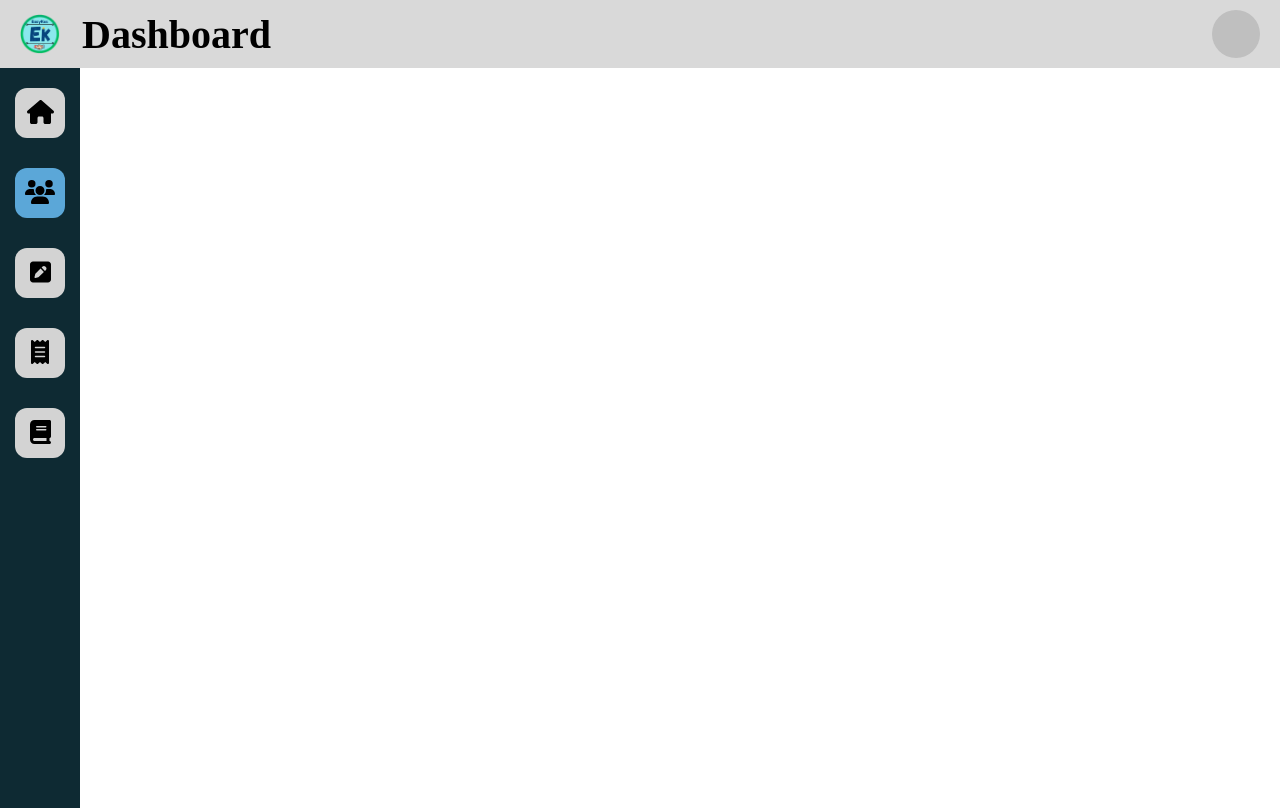
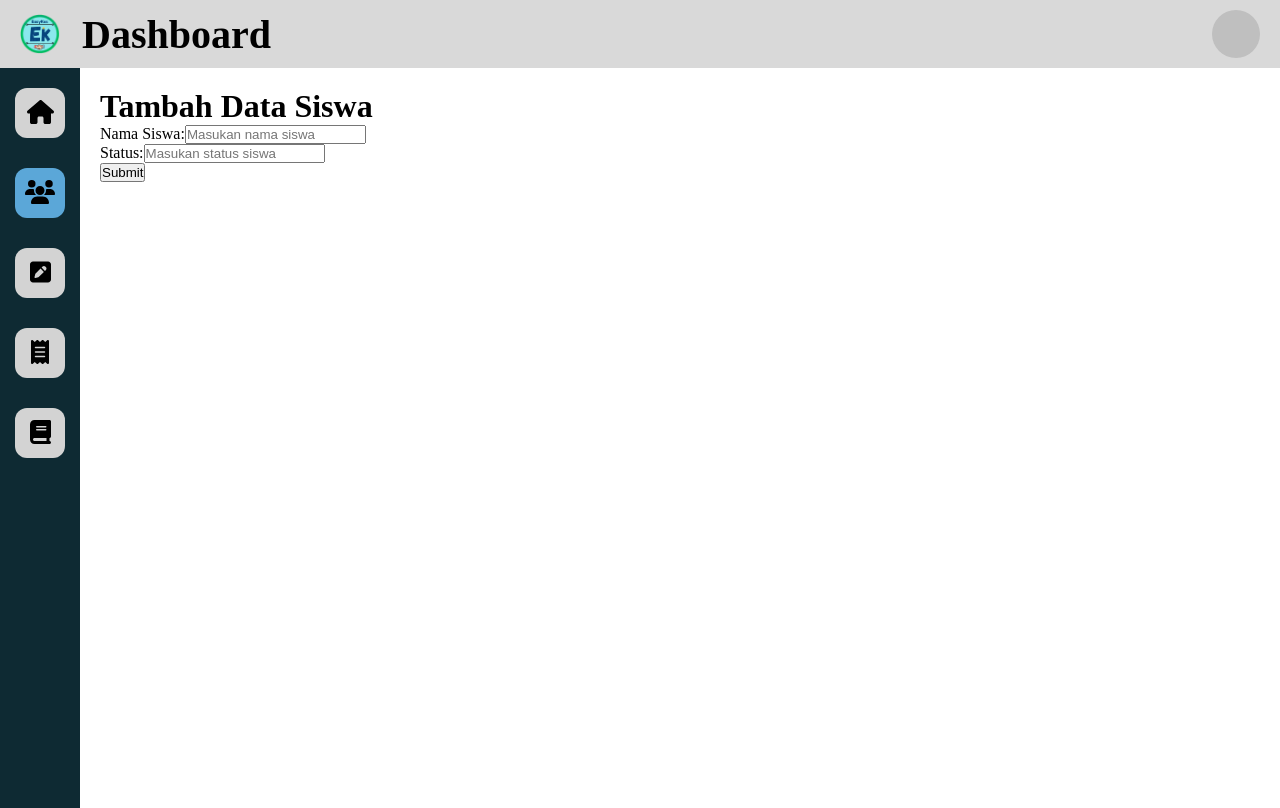
Before and after one commit to PILOTngawur/EassyKas, a React (Vite) app: page /tabsiswa/create in a window 1280 px wide. Before the commit this address had no page. Built offline with nearby package versions, Linux system fonts and the light colour scheme; a web font is replaced by a local one.

Commit message:
Perubahan firdaus

```diff
--- a/src/App.jsx
+++ b/src/App.jsx
@@ -7,6 +7,8 @@ import Pengeluarankas from './pages/Pengeluarankas'
 import Laporan from './pages/Laporan'
 import Dashboard from './pages/dashboard'
 import "bootstrap"
+import CreatSiswa from './pages/TabSiswa/CreatSiswa'
+import UpdateSiswa from './pages/TabSiswa/UpdateSiswa'
 
 
 function App() {
@@ -17,6 +19,8 @@ function App() {
         <Route path='/' element={<Dashboard/>}/>
         <Route path='/dashboard' element={<Dashboard/>}/>
         <Route path='/tabsiswa' element={<TabSiswa/>}/>
+        <Route path='/tabsiswa/create' element={<CreatSiswa/>}/>
+        <Route path='/tabsiswa/update/:id' element={<UpdateSiswa/>}/>
         <Route path='/catatkas' element={<Catatkas/>}/>
         <Route path='/pengeluarankas' element={<Pengeluarankas/>}/>
         <Route path='/laporan' element={<Laporan/>}/>
--- a/src/pages/TabSiswa.jsx
+++ b/src/pages/TabSiswa.jsx
@@ -1,4 +1,5 @@
-import React from 'react'
+// import React from 'react'
+import React, { useEffect, useState } from "react";
 import { FontAwesomeIcon } from '@fortawesome/react-fontawesome'
 import {
   faMagnifyingGlass,
@@ -6,19 +7,38 @@ import {
   faPencil
 } from '@fortawesome/free-solid-svg-icons'
 import styles from './style/TabSiswa.module.css'
+import { Link } from "react-router-dom";
+import axios from "axios";
+
+
+
 
 function TabSiswa() {
+  const [siswas, setSiswas] = useState([]);
+  console.log(siswas);
+  useEffect(() => {
+    axios
+      .get("http://localhost:3030/tabsiswa")
+      .then((res) => setSiswas(res.data))
+      .catch((err) => console.log(err));
+  }, []);
+  const handleDelete = (id) => {
+    axios.delete("http://localhost:3030/tabsiswa/delete/" + id)
+    .then(window.location.reload())
+    .catch(err => console.log(err));
+  }
   return (
     <div className={styles.siswaContainer}>
       <div className={styles.siswaHeader}>
         <div className={styles.searchBox}>
           <label htmlFor="search">SEARCH :</label>
           <input type="text" id="search" placeholder="Cari nama siswa..." />
-          <button><FontAwesomeIcon icon={faMagnifyingGlass} /></button>
+          <button to="/tabsiswa/"><FontAwesomeIcon icon={faMagnifyingGlass} /></button>
         </div>
-        <button className={styles.btnTambah}>+ TAMBAH SISWA</button>
+        <Link to="/tabsiswa/create" className={styles.btnTambah}>+ TAMBAH SISWA</Link>
       </div>
 
+      {siswas.length !== 0 ?
       <table className={styles.siswaTable}>
         <thead>
           <tr>
@@ -42,9 +62,23 @@ function TabSiswa() {
               </button>
             </td>
           </tr>
-          {/* Data dinamis nanti bisa ditambahkan di sini */}
+          {
+                siswas.map(siswa =>
+                    <tr key={siswa.id}>
+                        <td>{siswa.id}</td>
+                        <td>{siswa.nama_siswa}</td>
+                        <td>{siswa.status}</td>
+                        <td>
+                            <Link to={`/tabsiswa/update/${siswa.id}`} className={styles.btnEdit}  ><FontAwesomeIcon icon={faPencil} /> Edit</Link>
+                            <button type="button" onClick={() => handleDelete(siswa.id)} className={styles.btnHapus}><FontAwesomeIcon icon={faTrash} /> Hapus</button>
+                        </td>
+                    </tr>
+                )
+            }
         </tbody>
       </table>
+      : <h2>Tidak ada data siswa</h2>
+      }
     </div>
   )
 }
--- /dev/null
+++ b/src/pages/TabSiswa/CreatSiswa.jsx
@@ -0,0 +1,57 @@
+import React from "react";
+import { useState } from "react";
+import axios from "axios";
+import { useNavigate } from "react-router-dom";
+
+const CreatSiswa = () => {
+  const [values, setValues] = useState({
+    nama_siswa: "",
+    status: "",
+  })
+  const navigate = useNavigate();
+  const handleSubmit = (e) => {
+    e.preventDefault();
+    console.log("Data yang dikirim:", values);
+    axios.post('http://localhost:3030/tabsiswa/create', values)
+    .then(navigate('/tabsiswa'))
+    .catch(err => console.log(err));
+  };
+  return (
+    <div className="d-flex align-items-center flex-column mt-3">
+      <h1>Tambah Data Siswa</h1>
+      <form className="w-50" onSubmit={(handleSubmit)}>
+        <div className="mb-3 mt-3">
+          <label htmlFor="nama_siswa" className="form-label">
+            Nama Siswa:
+          </label>
+          <input
+            type="text"
+            class="form-control"
+            id="nama_siswa"
+            placeholder="Masukan nama siswa"
+            name="nama_siswa"
+            onChange={(e) => setValues({...values, nama_siswa: e.target.value})}
+          />
+        </div>
+        <div className="mb-3">
+          <label htmlFor="status" className="form-label">
+            Status:
+          </label>
+          <input
+            type="text"
+            class="form-control"
+            id="status"
+            placeholder="Masukan status siswa"
+            name="status"
+            onChange={(e) => setValues({...values, status: e.target.value})}
+          />
+        </div>
+        <button type="submit" class="btn btn-primary">
+          Submit
+        </button>
+      </form>
+    </div>
+  );
+};
+
+export default CreatSiswa;
--- /dev/null
+++ b/src/pages/TabSiswa/UpdateSiswa.jsx
@@ -0,0 +1,76 @@
+import { useState } from "react";
+import axios from "axios";
+import { useNavigate } from "react-router-dom";
+import { useEffect } from "react";
+import { useParams } from "react-router-dom";
+
+const UpdateSiswa = () => {
+  const { id } = useParams();
+  const [values, setValues] = useState({
+    nama_siswa: "",
+    status: "",
+  });
+  const navigate = useNavigate();
+  const handleSubmit = (e) => {
+    e.preventDefault();
+    console.log("Data yang dikirim:", values);
+    axios
+      .put("http://localhost:3030/tabsiswa/update/"+ id, values)
+      .then(navigate("/tabsiswa"))
+      .catch((err) => console.log(err));
+  };
+  useEffect(() => {
+    axios
+      .get("http://localhost:3030/tabsiswa/getrecord/" + id)
+      .then((res) =>
+        setValues({
+          ...values,
+          nama_siswa: res.data[0].nama_siswa,
+          status: res.data[0].status,
+        })
+      )
+      .catch((err) => console.log(err));
+  }, []);
+  return (
+    <div className="d-flex align-items-center flex-column mt-3">
+      <h1>Update Data Siswa</h1>
+      <form className="w-50" onSubmit={handleSubmit}>
+        <div className="mb-3 mt-3">
+          <label htmlFor="nama_siswa" className="form-label">
+            Nama Siswa:
+          </label>
+          <input
+            type="text"
+            className="form-control"
+            id="nama_siswa"
+            placeholder="Masukan nama siswa"
+            name="nama_siswa"
+            value={values.nama_siswa}
+            onChange={(e) =>
+              setValues({ ...values, nama_siswa: e.target.value })
+            }
+          />
+        </div>
+        <div className="mb-3">
+          <label htmlFor="status" className="form-label">
+            Status:
+          </label>
+          <input
+            type="text"
+            className="form-control"
+            id="status"
+            placeholder="Masukan status siswa"
+            name="status"
+            value={values.status}
+            onChange={(e) => setValues({ ...values, status: e.target.value })}
+          />
+        </div>
+        <button type="submit" className="btn btn-primary">
+          Submit
+        </button>
+      </form>
+    </div>
+  );
+};
+
+export default UpdateSiswa;
```
